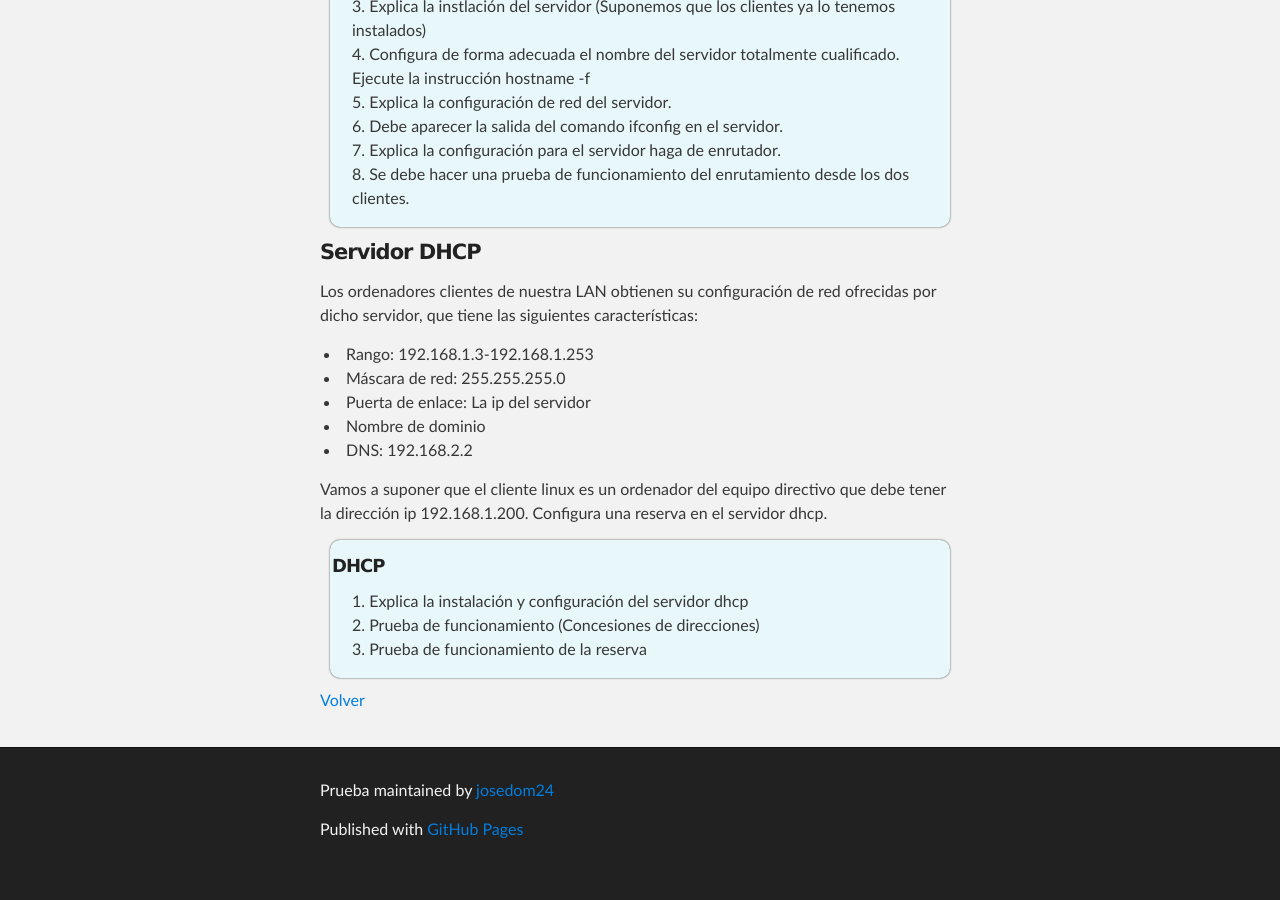
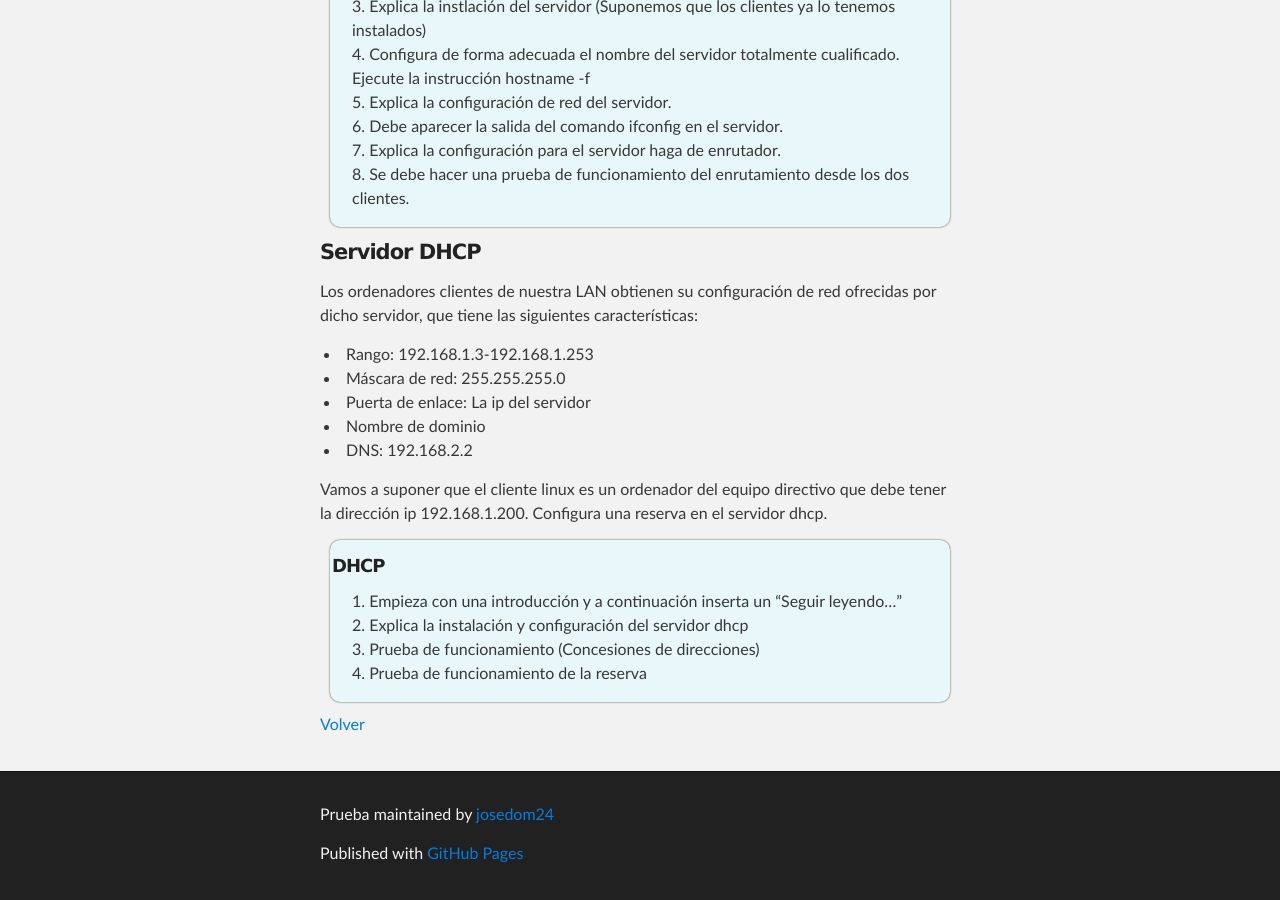
Before and after one commit to josedom24/josedom24.github.io, a Jekyll site: the page built from mod/serviciosgm/proyecto2.md, in a window 1280 px wide and 900 px high, scrolled down 2128 px. Built offline with Jekyll 4.4.1, drawn with Linux system fonts in a browser that asks for light colours; before the commit the page ends 3004 px from its top, so only the background shows below that.

Commit message:
modificación proyecto

```diff
--- a/mod/serviciosgm/proyecto2.md
+++ b/mod/serviciosgm/proyecto2.md
@@ -87,9 +87,10 @@ Vamos a suponer que el cliente linux es un ordenador del equipo directivo que de
 
 <div class='ejercicios' markdown='1'>
 ##### **DHCP**
-1. Explica la instalación y configuración del servidor dhcp
-2. Prueba de funcionamiento (Concesiones de direcciones)
-3. Prueba de funcionamiento de la reserva
+1. Empieza con una introducción y a continuación inserta un "Seguir leyendo..."
+2. Explica la instalación y configuración del servidor dhcp
+3. Prueba de funcionamiento (Concesiones de direcciones)
+4. Prueba de funcionamiento de la reserva
 </div>
 
 
```
